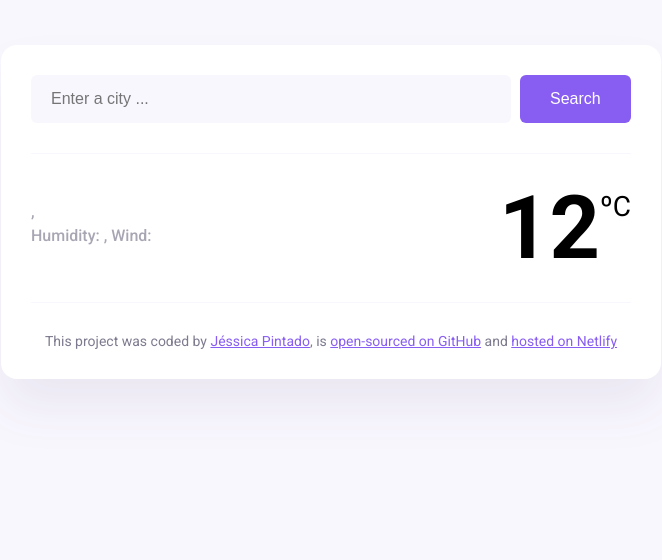
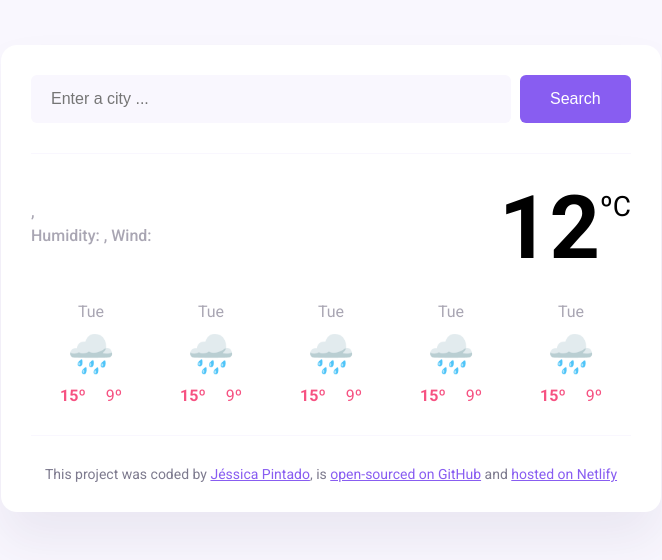
Before and after one commit to jdmpintado/jp-weather-app, a plain HTML site: page index.html in a window 1280 px wide. Shown: the whole page, without its empty margins (309-971 px from the left). Drawn offline with nearby package versions, Linux system fonts and the light colour scheme; no server answers.

Commit message:
Added and styled the forecast (fake data)

```diff
--- a/index.html
+++ b/index.html
@@ -44,6 +44,58 @@
             <div class="weather-app-unit">ºC</div>
           </div>
         </div>
+        <div class="weather-forecast">
+          <div class="weather-forecast-day">
+            <div class="weather-forecast-date">Tue</div>
+            <div class="weather-forecast-icon">🌧️</div>
+            <div class="weather-forecast-temperatures">
+              <div class="weather-forecast-temperature">
+                <strong>15º</strong>
+              </div>
+              <div class="weather-forecast-temperature">9º</div>
+            </div>
+          </div>
+          <div class="weather-forecast-day">
+            <div class="weather-forecast-date">Tue</div>
+            <div class="weather-forecast-icon">🌧️</div>
+            <div class="weather-forecast-temperatures">
+              <div class="weather-forecast-temperature">
+                <strong>15º</strong>
+              </div>
+              <div class="weather-forecast-temperature">9º</div>
+            </div>
+          </div>
+          <div class="weather-forecast-day">
+            <div class="weather-forecast-date">Tue</div>
+            <div class="weather-forecast-icon">🌧️</div>
+            <div class="weather-forecast-temperatures">
+              <div class="weather-forecast-temperature">
+                <strong>15º</strong>
+              </div>
+              <div class="weather-forecast-temperature">9º</div>
+            </div>
+          </div>
+          <div class="weather-forecast-day">
+            <div class="weather-forecast-date">Tue</div>
+            <div class="weather-forecast-icon">🌧️</div>
+            <div class="weather-forecast-temperatures">
+              <div class="weather-forecast-temperature">
+                <strong>15º</strong>
+              </div>
+              <div class="weather-forecast-temperature">9º</div>
+            </div>
+          </div>
+          <div class="weather-forecast-day">
+            <div class="weather-forecast-date">Tue</div>
+            <div class="weather-forecast-icon">🌧️</div>
+            <div class="weather-forecast-temperatures">
+              <div class="weather-forecast-temperature">
+                <strong>15º</strong>
+              </div>
+              <div class="weather-forecast-temperature">9º</div>
+            </div>
+          </div>
+        </div>
       </main>
       <footer>
         This project was coded by
--- a/src/style.css
+++ b/src/style.css
@@ -87,6 +87,37 @@ main {
     margin-top: 6px;
 }
 
+.weather-forecast {
+    display: flex;
+    justify-content: space-around;
+    margin-top: 30px;
+}
+
+.weather-forecast-date {
+    text-align: center;
+    color: rgba(39, 33, 66, 0.4);
+    font-size: 16px;
+    line-height: 20px;
+    margin-bottom: 10px;
+}
+
+.weather-forecast-icon {
+    text-align: center;
+    font-size: 38px;
+}
+
+.weather-forecast-temperatures {
+    text-align: center;
+    color: #f65282;
+    display: flex;
+    justify-content: center;
+    margin-top: 10px;
+}
+
+.weather-forecast-temperature {
+    padding: 0 10px;
+}
+
 footer {
     border-top: 1px solid #f9f7fe;
     padding: 30px 0 0 0;
```
